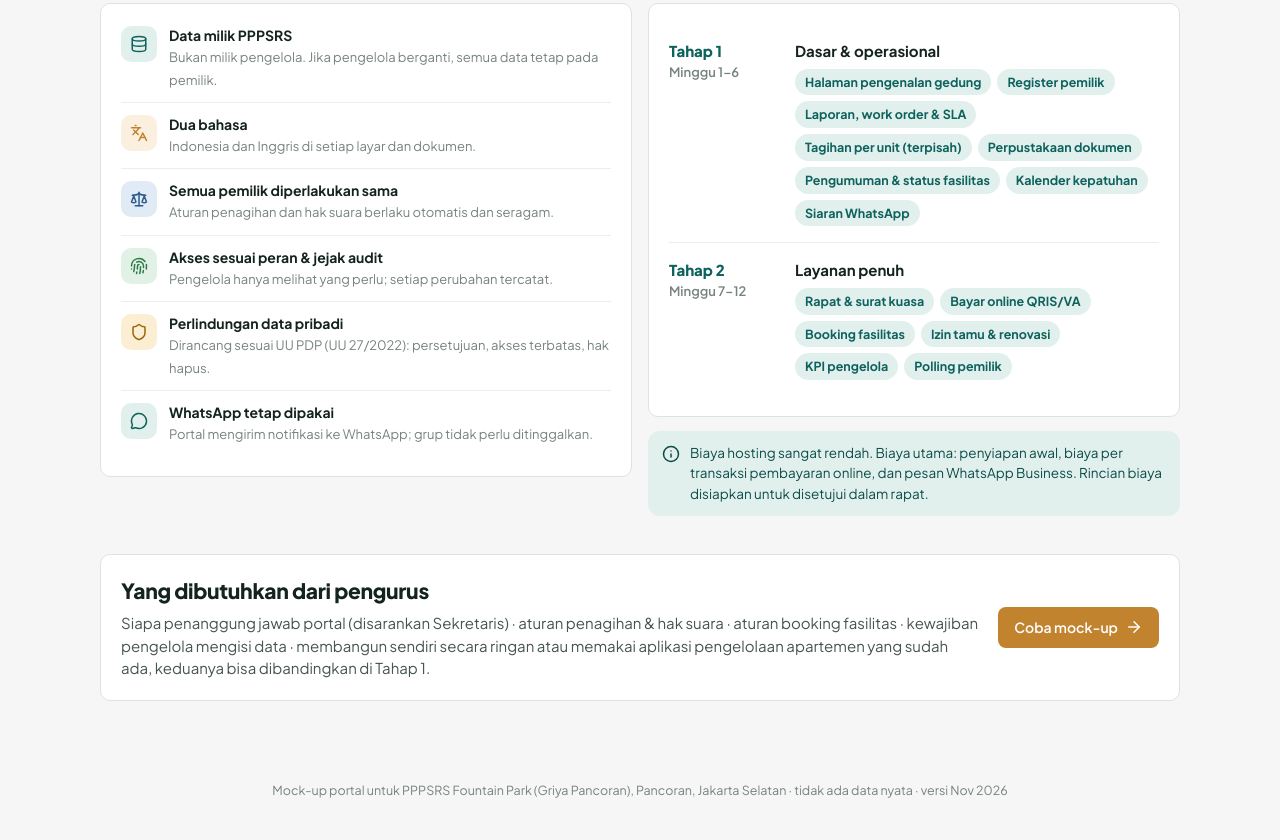
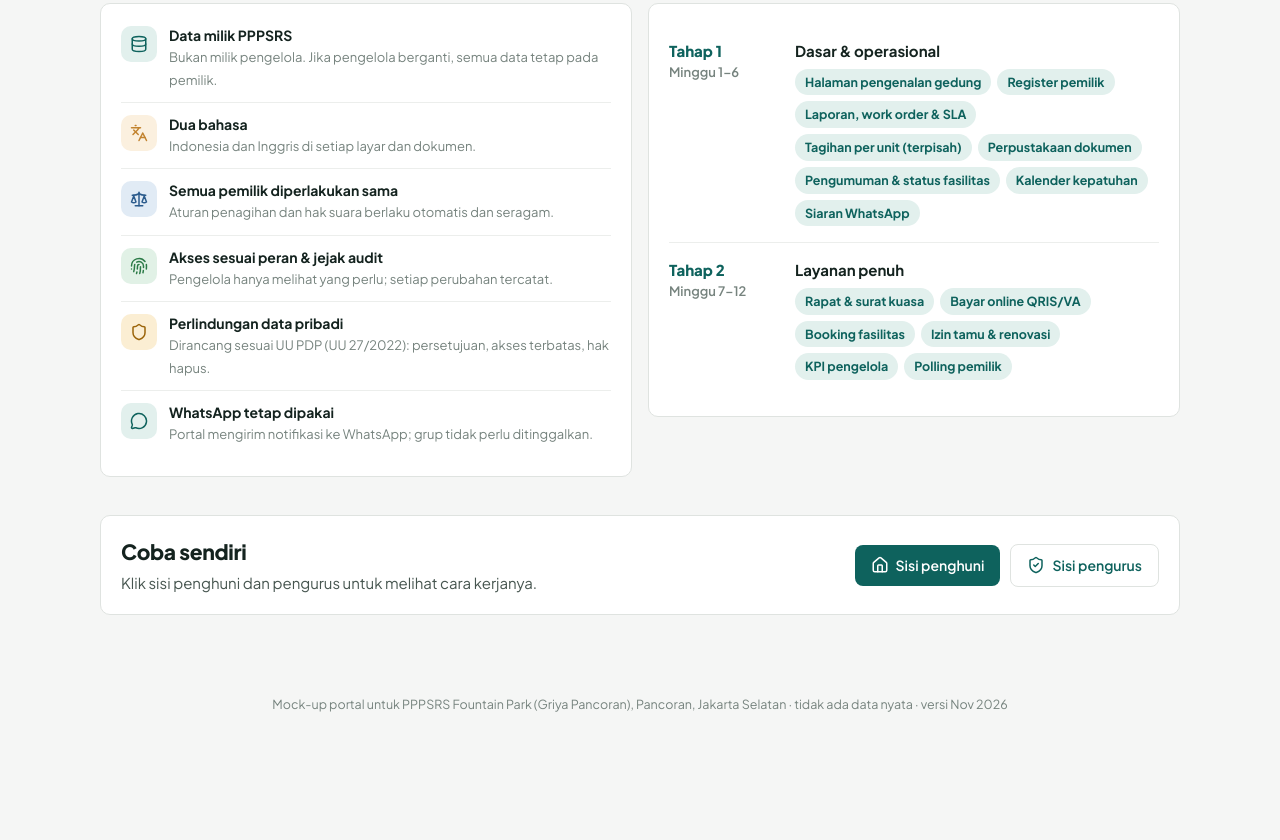
Before and after one commit to jeremyid/fountain-park-portal-mockup, a plain HTML site: page index.html in a window 1280 px wide. Shown: the part 1612-2452 px from the top of the page. After the commit the page ends 2366 px from the top, so only its background shows below. Drawn offline with nearby package versions, Linux system fonts and the light colour scheme.

Commit message:
Proposal: remove cost note and board-decisions section; add try-it call to action
Co-Authored-By: Claude Opus 5.5 <noreply@anthropic.com>
Claude-Session: https://claude.ai/code/session_01MfrgwYb4H8ncCjK4VKsubR

```diff
--- a/index.html
+++ b/index.html
@@ -336,13 +336,11 @@ ${[
  [['Tahap 2 · Minggu 7–12','Phase 2 · Weeks 7–12'],['Layanan penuh','Full service'],[['Rapat & surat kuasa','Meetings & proxies'],['Bayar online QRIS/VA','QRIS/VA payments'],['Booking fasilitas','Facility booking'],['Izin tamu & renovasi','Guest & renovation permits'],['KPI pengelola','Manager KPIs'],['Polling pemilik','Owner polls']]]
 ].map(p=>`<div class="phase"><div class="n">${T(p[0]).split(' · ')[0]}<div class="sm mute" style="font-weight:600">${T(p[0]).split(' · ')[1]}</div></div><div><b>${T(p[1])}</b><div class="chips">${p[2].map(c=>`<span>${T(c)}</span>`).join('')}</div></div></div>`).join('')}
 </div>
-<div class="note teal" style="margin-top:14px">${ic('info')}<div>${t('Biaya hosting sangat rendah. Biaya utama: penyiapan awal, biaya per transaksi pembayaran online, dan pesan WhatsApp Business. Rincian biaya disiapkan untuk disetujui dalam rapat.','Hosting costs are very low. The main costs are initial set-up, per-transaction fees for online payments, and WhatsApp Business messages. A costed budget would be prepared for approval at a meeting.')}</div></div>
 </div></div>
 
-<div class="card" style="margin-top:38px;display:grid;grid-template-columns:1fr auto;gap:18px;align-items:center">
-<div><h2>${t('Yang dibutuhkan dari pengurus','What the board needs to decide')}</h2>
-<p class="sub" style="margin:6px 0 0">${t('Siapa penanggung jawab portal (disarankan Sekretaris) · aturan penagihan & hak suara · aturan booking fasilitas · kewajiban pengelola mengisi data · membangun sendiri secara ringan atau memakai aplikasi pengelolaan apartemen yang sudah ada, keduanya bisa dibandingkan di Tahap 1.','Who owns the portal (suggest the Secretary) · collection & voting-eligibility rules · facility booking rules · the manager’s duty to keep data up to date · build lightly in-house or use an existing apartment-management app, both can be compared in Phase 1.')}</p></div>
-<button class="btn sand" onclick="go('resident')">${t('Coba mock-up','Try the mock-up')} ${ic('arrow-right')}</button></div>`;
+<div class="card" style="margin-top:38px;display:flex;flex-wrap:wrap;gap:16px;align-items:center;justify-content:space-between">
+<div><h2>${t('Coba sendiri','Try it yourself')}</h2><p class="sub" style="margin:4px 0 0">${t('Klik sisi penghuni dan pengurus untuk melihat cara kerjanya.','Click through the resident and board sides to see how it works.')}</p></div>
+<div class="row wrap"><button class="btn" onclick="go('resident')">${ic('house')}${t('Sisi penghuni','Resident side')}</button><button class="btn ghost" onclick="go('board')">${ic('shield-check')}${t('Sisi pengurus','Board side')}</button></div></div>`;
 
 /* ---------- PUBLIC ---------- */
 V.public.home=()=>`
```
